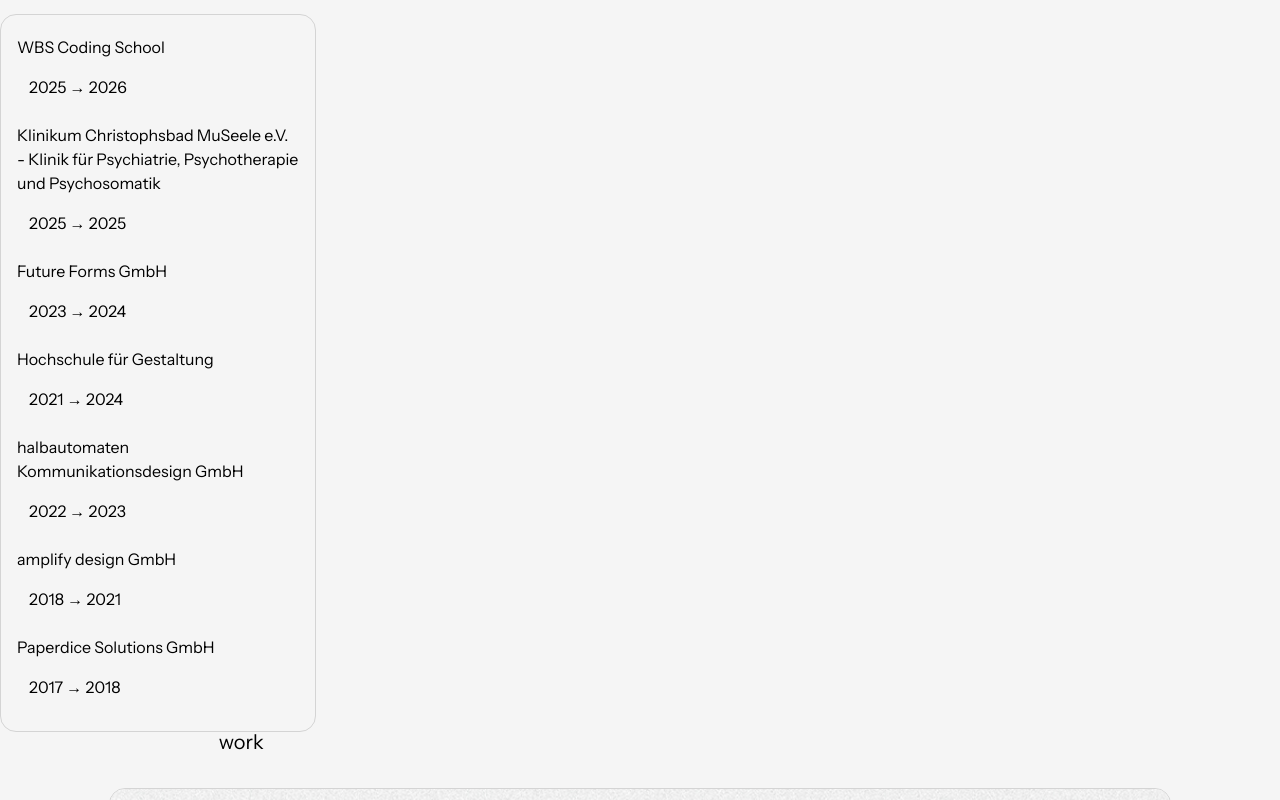
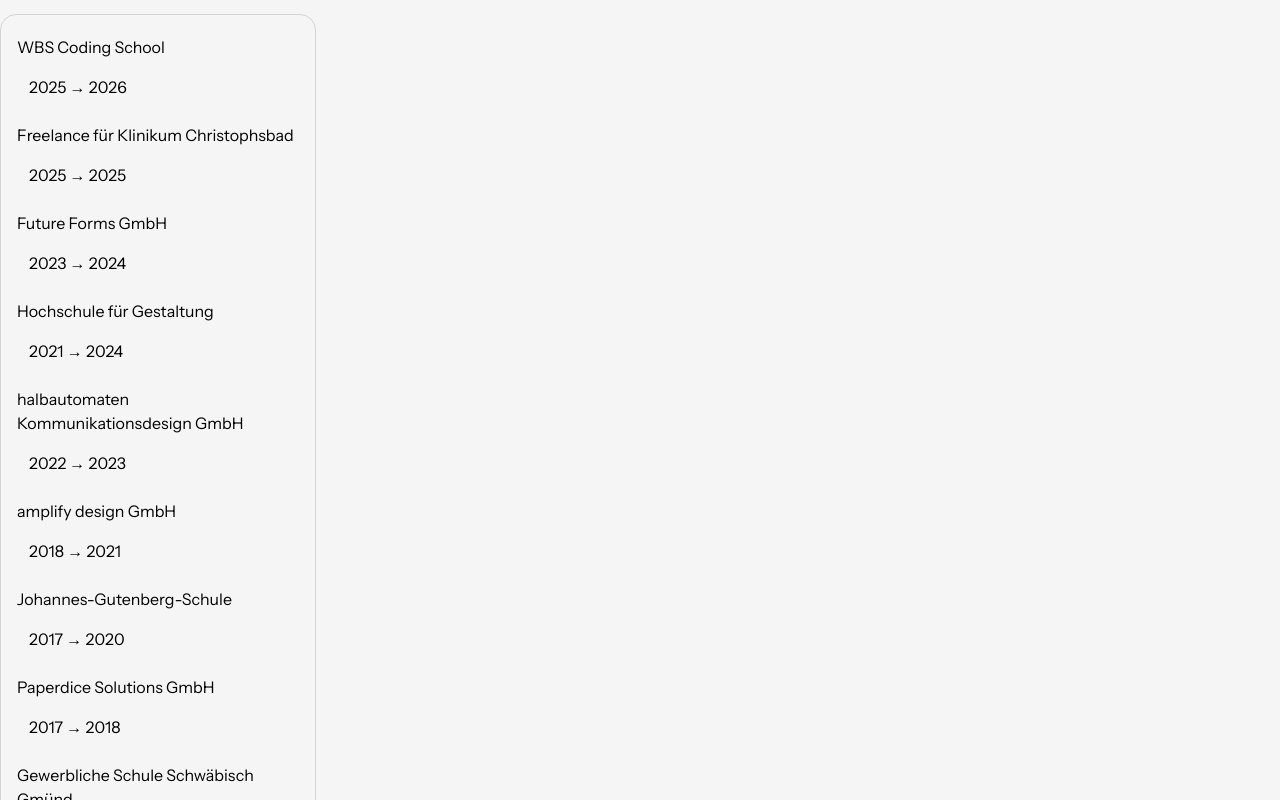
Before and after one commit to steffenaichele/portfolio, a Next.js app: page / in a window 1280 px wide. Shown: the part 360-1160 px from the top of the page. Built offline with nearby package versions, Linux system fonts and the light colour scheme.

Commit message:
feat: add organizationShort

```diff
--- a/src/app/data/cv.ts
+++ b/src/app/data/cv.ts
@@ -4,14 +4,14 @@ export type CVRole = {
 	startYear: number;
 	endMonth: string;
 	endYear: number;
-	// tags?: string[];
 };
 
 export type CVEntry = {
 	organization: string;
+	organizationShort: string;
 	location: string;
 	roles: CVRole[];
-	description: string[];
+	description?: string[];
 };
 
 // Utility function to get the overall year range for a CV entry, based on its roles
@@ -26,8 +26,8 @@ export function getYearRange(entry: CVEntry) {
 
 export const experience: CVEntry[] = [
 	{
-		organization:
-			"Klinikum Christophsbad MuSeele e.V. - Klinik für Psychiatrie, Psychotherapie und Psychosomatik",
+		organization: "Freelance für Klinikum Christophsbad",
+		organizationShort: "Freelance",
 		location: "Remote",
 		roles: [
 			{
@@ -48,6 +48,7 @@ export const experience: CVEntry[] = [
 	},
 	{
 		organization: "Future Forms GmbH",
+		organizationShort: "Future Forms",
 		location: "Stuttgart",
 		roles: [
 			{
@@ -82,6 +83,7 @@ export const experience: CVEntry[] = [
 	},
 	{
 		organization: "halbautomaten Kommunikationsdesign GmbH",
+		organizationShort: "halbautomaten",
 		location: "Stuttgart",
 		roles: [
 			{
@@ -100,6 +102,7 @@ export const experience: CVEntry[] = [
 	},
 	{
 		organization: "amplify design GmbH",
+		organizationShort: "amplify design",
 		location: "Stuttgart",
 		roles: [
 			{
@@ -133,6 +136,7 @@ export const experience: CVEntry[] = [
 	},
 	{
 		organization: "Paperdice Solutions GmbH",
+		organizationShort: "Paperdice",
 		location: "Stuttgart",
 		roles: [
 			{
@@ -154,6 +158,7 @@ export const experience: CVEntry[] = [
 export const education: CVEntry[] = [
 	{
 		organization: "WBS Coding School",
+		organizationShort: "WBS Coding School",
 		location: "Berlin",
 		roles: [
 			{
@@ -175,6 +180,7 @@ export const education: CVEntry[] = [
 	},
 	{
 		organization: "Hochschule für Gestaltung",
+		organizationShort: "HfG Schwäbisch Gmünd",
 		location: "Schwäbisch Gmünd",
 		roles: [
 			{
@@ -192,4 +198,32 @@ export const education: CVEntry[] = [
 			"Grundlagen in Programmierung und digitaler Technik als Brücke zwischen Design und Entwicklung.",
 		],
 	},
+	{
+		organization: "Johannes-Gutenberg-Schule",
+		organizationShort: "Johannes-Gutenberg-Schule",
+		location: "Stuttgart",
+		roles: [
+			{
+				title: "Mediengestalter Digital & Print",
+				startMonth: "Aug",
+				startYear: 2017,
+				endMonth: "Jan",
+				endYear: 2020,
+			},
+		],
+	},
+	{
+		organization: "Gewerbliche Schule Schwäbisch Gmünd",
+		organizationShort: "GSGD",
+		location: "Schwäbisch Gmünd",
+		roles: [
+			{
+				title: "Allgemeine Hochschulreife (Gestaltungs- und Medientechnik)",
+				startMonth: "Sep",
+				startYear: 2012,
+				endMonth: "Jul",
+				endYear: 2016,
+			},
+		],
+	},
 ];
```
